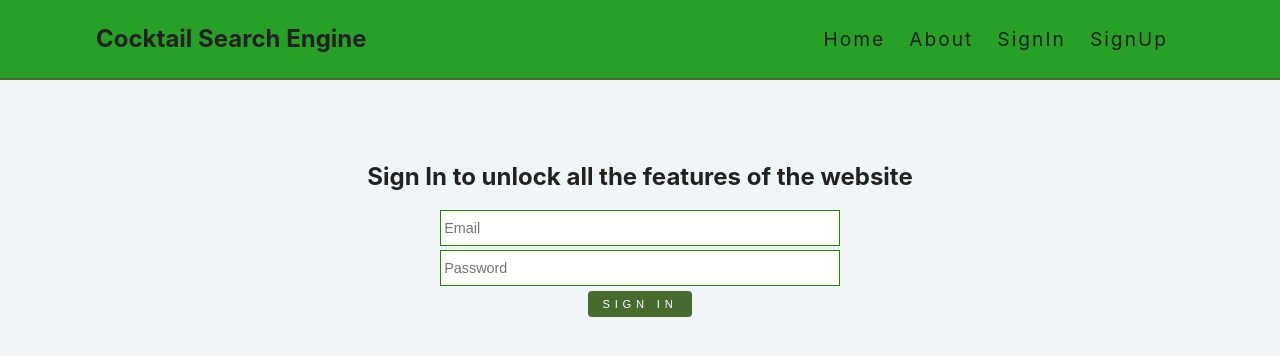
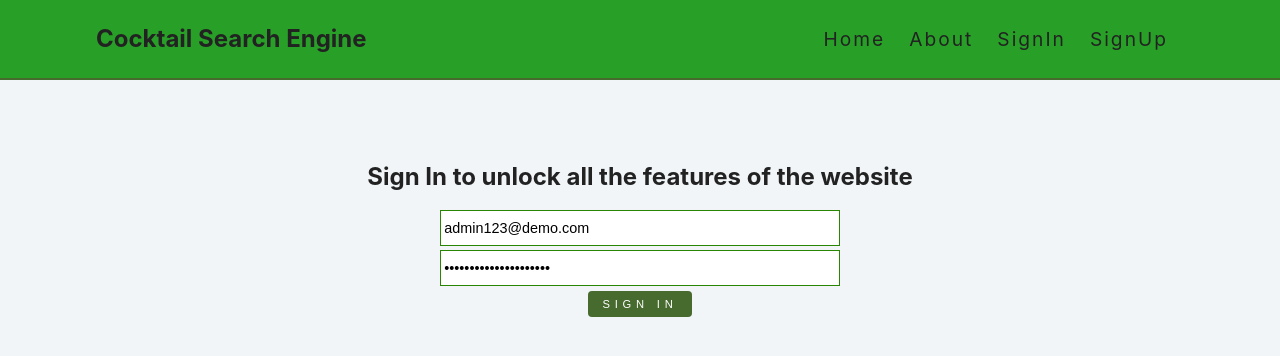
Before and after one commit to shrey27/cocktails, a React (Create React App) app: page /signin in a window 1280 px wide. Shown: the top 356 px of the page. Built offline with nearby package versions, Linux system fonts and the light colour scheme; no server answers; the HTML template or start-up script is replaced by a standard one.

Commit message:
default credentials added

```diff
--- a/src/SignIn.js
+++ b/src/SignIn.js
@@ -4,8 +4,8 @@ import firebase from './firebase';
 
 function SignIn(props){
     const {setAuth} = props;
-    const [email,setEmail] = useState('');
-    const [password,setPassword] = useState('');
+    const [email,setEmail] = useState('admin123@demo.com');
+    const [password,setPassword] = useState('jkl123###vbn#hzuv@098');
     const [error,setError] = useState(null);
 
     const handleInputEmail = (e) => {
```
